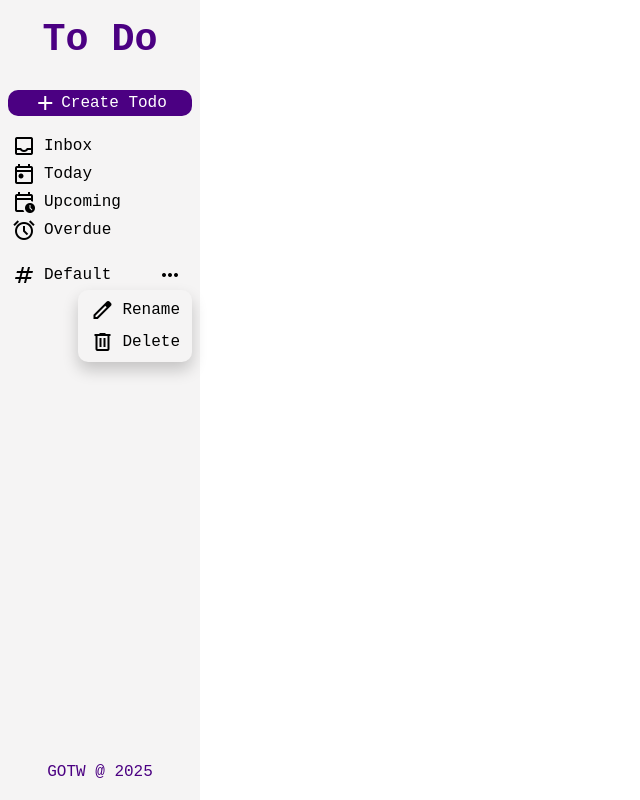
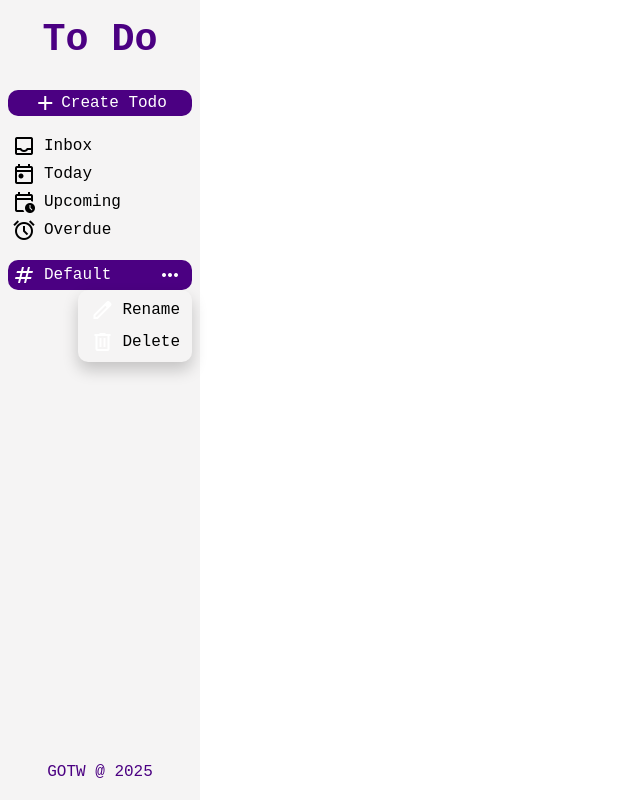
Before and after one commit to G-O-T-W/todo, a website built with webpack: page src/template.html in a window 1280 px wide. Both pictures are taken after a click on the button "more_horiz". Shown: the whole page, without its empty margins (0-640 px from the left). Built offline with nearby package versions, Linux system fonts and the light colour scheme.

Commit message:
Add styles for active view

```diff
--- a/src/index.js
+++ b/src/index.js
@@ -87,6 +87,28 @@ todoForm.addEventListener('submit', (e)=> {
     todoForm.reset();
 });
 
+// Even Listener for Project Views
+
+
+document.addEventListener('click', (e) => {
+    const li = e.target.closest('.projects-list li');
+    if (li) {
+        // remove active state from previously selected view
+        const items = document.querySelectorAll('.projects-list li');
+        for(const item of items){
+            if(item.classList.contains('active')){
+                item.classList.remove('active');
+            }
+        }
+        // set active state for selected view
+        li.classList.add('active');
+
+        // Display Todos on Screen
+        const projID = li.getAttribute('project-id')
+        ui.displayTodos(projID);
+    }
+});
+
 /** Form:
  *  Project Name - options from ui.projects
 
--- a/src/styles.css
+++ b/src/styles.css
@@ -117,12 +117,12 @@ nav ul li {
   display: flex;
   align-items: center;
   width: 100%;
+  border-radius: 10px;
 }
 
 nav li:hover {
   cursor: pointer;
   background-color: var(--menu-highlight-color);
-  border-radius: 10px;
 }
 
 .views li {
@@ -140,12 +140,12 @@ nav li:hover {
   align-items: center;
 }
 
-.projects-list li .to-left {
+.to-left {
   display: flex;
   gap: 8px;
 }
 
-.projects-list li .drop-btn{
+.drop-btn{
   background-color: transparent;
   border: none;
   border-radius: 10px;
@@ -153,8 +153,22 @@ nav li:hover {
   align-items: center;
 }
 
-.projects-list li .drop-btn:hover {
+.drop-btn:hover {
   background-color: var(--menu-option-highlight-color);
+}
+
+.active {
+  background-color: var(--accent-color);
+  color: var(--primary);
+}
+
+.active:hover {
+  background-color: var(--accent-color);
+  color: var(--primary);
+}
+
+.active .drop-btn {
+  color: var(--primary);
 }
 
 /* Dropdown styling */
```
